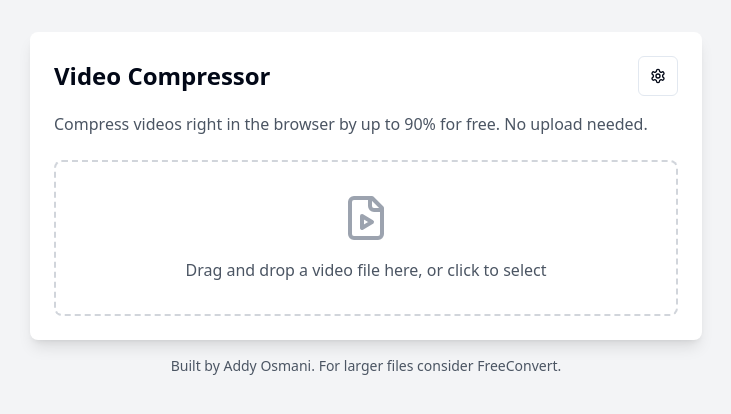
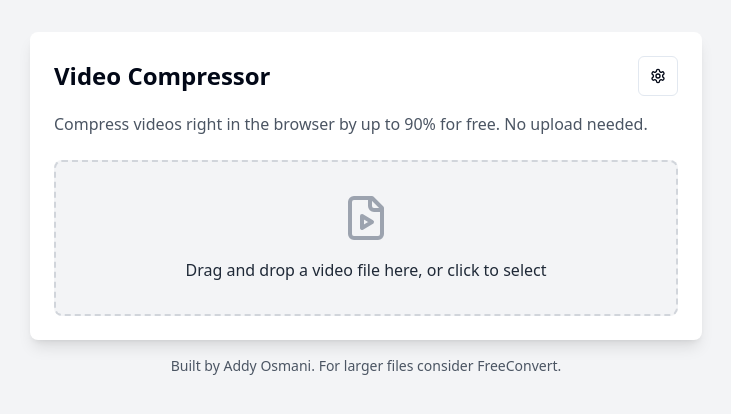
Before and after one commit to alfredhuang426/video-compress, a React (Vite) app: page / in a window 1280 px wide. Shown: the top 414 px of the page, without its empty margins (274-1005 px from the left). Built offline with nearby package versions, Linux system fonts and the light colour scheme; what @ffmpeg/ffmpeg would draw is missing.

Commit message:
[ux] minor styling tweaks

```diff
--- a/src/App.tsx
+++ b/src/App.tsx
@@ -186,7 +186,7 @@ function App() {
           {!video ? (
             <div
               {...getRootProps()}
-              className={`border-2 border-dashed rounded-lg p-8 text-center cursor-pointer transition-colors relative
+              className={`bg-gray-100 border-2 border-dashed rounded-lg p-8 text-center cursor-pointer transition-colors relative
                 ${isDragActive ? 'border-blue-500 bg-blue-50' : 'border-gray-300 hover:border-gray-400'}`}
             >
               <input {...getInputProps()} />
@@ -198,7 +198,7 @@ function App() {
               ) : (
                 <>
                   <FileVideo className="w-12 h-12 mx-auto mb-4 text-gray-400" />
-                  <p className="text-gray-600">Drag and drop a video file here, or click to select</p>
+                  <p className="text-gray-800">Drag and drop a video file here, or click to select</p>
                 </>
               )}
             </div>
```
